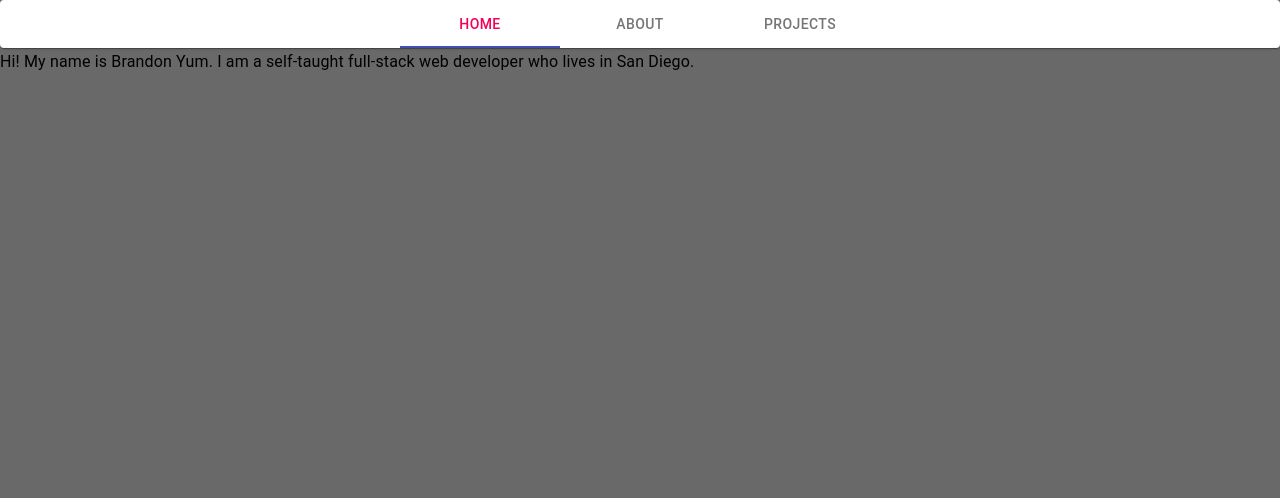
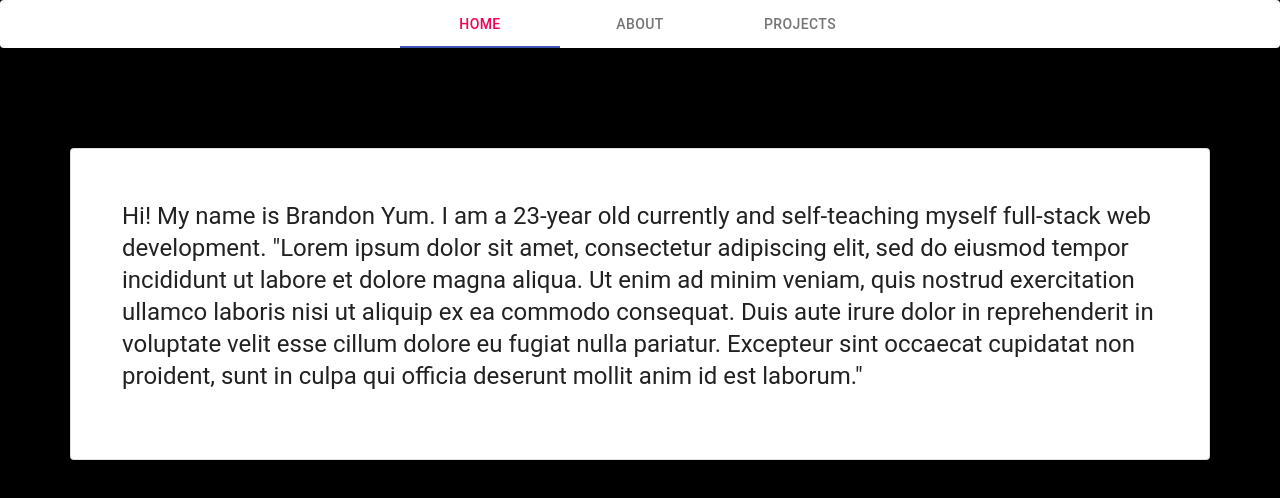
Before and after one commit to minybrandon/byumwebsite, a React (Create React App) app: page /about in a window 1280 px wide. Shown: the top 498 px of the page. Built offline with nearby package versions, Linux system fonts and the light colour scheme.

Commit message:
Card elemnt

```diff
--- a/src/About.js
+++ b/src/About.js
@@ -1,12 +1,19 @@
 import React from 'react';
+import Card from '@material-ui/core/Card';
+import CardContent from '@material-ui/core/CardContent';
 import Typography from '@material-ui/core/Typography';
 
-const About = () => {
-    return (
-        <Typography variant="subtitle1" gutterBottom>
-            Hi! My name is Brandon Yum. I am a self-taught full-stack web developer who lives in San Diego.
-        </Typography>
-    )
-}
+const About = () => (
+    <Card className="AboutCard" variant="outlined">
+        <CardContent>
+            <Typography variant="h5" component="h2" gutterBottom>
+                   Hi! My name is Brandon Yum. I am a 23-year old currently and self-teaching myself full-stack web development.
+                   "Lorem ipsum dolor sit amet, consectetur adipiscing elit, sed do eiusmod tempor incididunt ut labore et dolore magna aliqua.
+                   Ut enim ad minim veniam, quis nostrud exercitation ullamco laboris nisi ut aliquip ex ea commodo consequat. Duis aute irure dolor in reprehenderit in voluptate velit esse cillum dolore eu fugiat nulla pariatur.
+                   Excepteur sint occaecat cupidatat non proident, sunt in culpa qui officia deserunt mollit anim id est laborum."
+            </Typography>
+        </CardContent>
+    </Card>
+);
 
 export default About;
--- a/src/App.css
+++ b/src/App.css
@@ -1,5 +1,5 @@
 body {
-  background-color: #696969;
+  background-color: black;
 }
 
 .Main {
@@ -20,10 +20,8 @@ body {
   color: #61dafb;
 }
 
-.About {
-  background-color: #71c0eb;
-  color: white;
-  border-style: solid;
-  border-color: tomato;
-  border-width: 5px;;
+.AboutCard{
+  padding: 35px;
+  margin: 70px;
+  margin-top: 100px;
 }
--- a/src/Tabs.js
+++ b/src/Tabs.js
@@ -1,5 +1,5 @@
 import React from 'react';
-import {Link} from 'react-router-dom';
+import { Link } from 'react-router-dom';
 import { makeStyles } from '@material-ui/core/styles';
 import Paper from '@material-ui/core/Paper';
 import Tabs from '@material-ui/core/Tabs';
```
